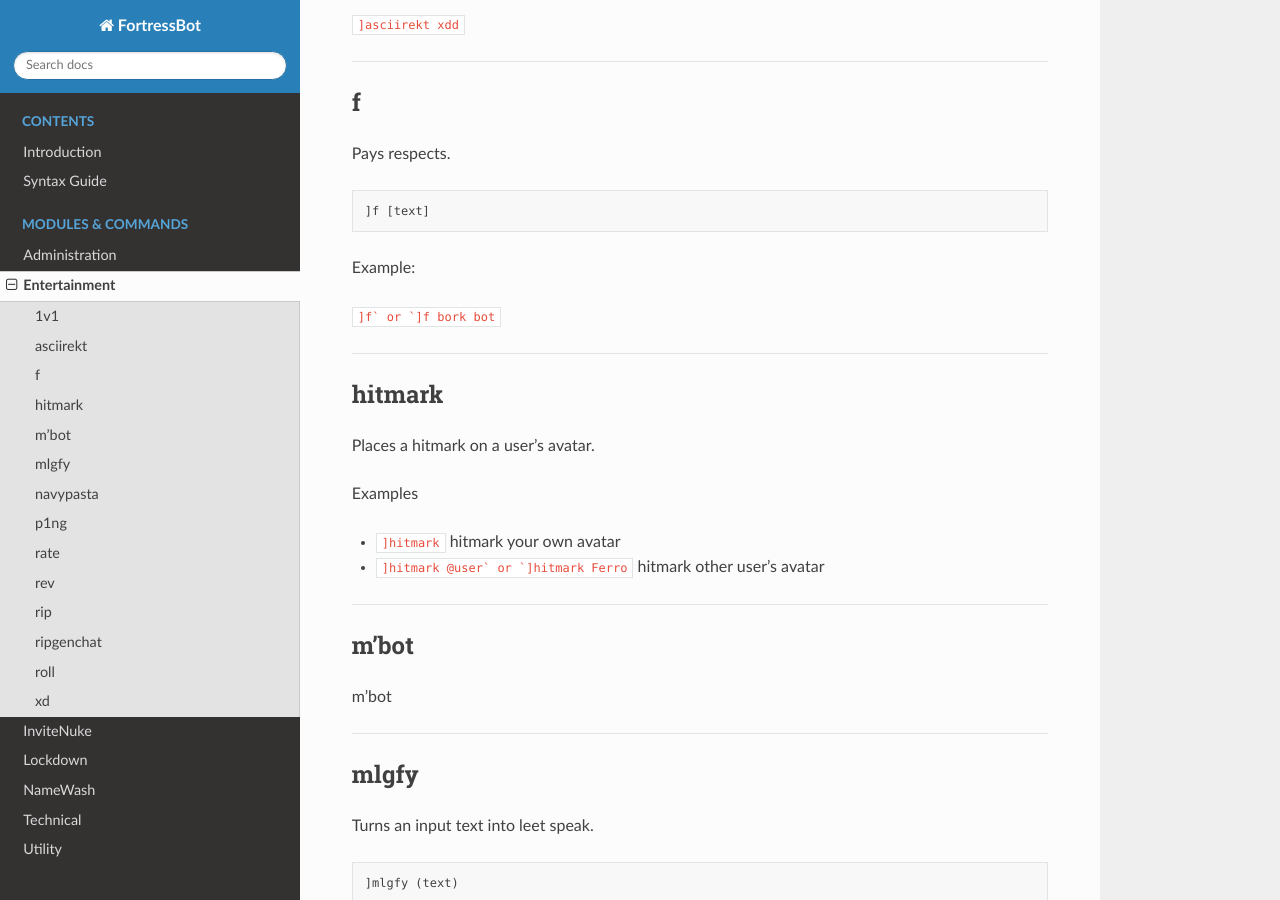
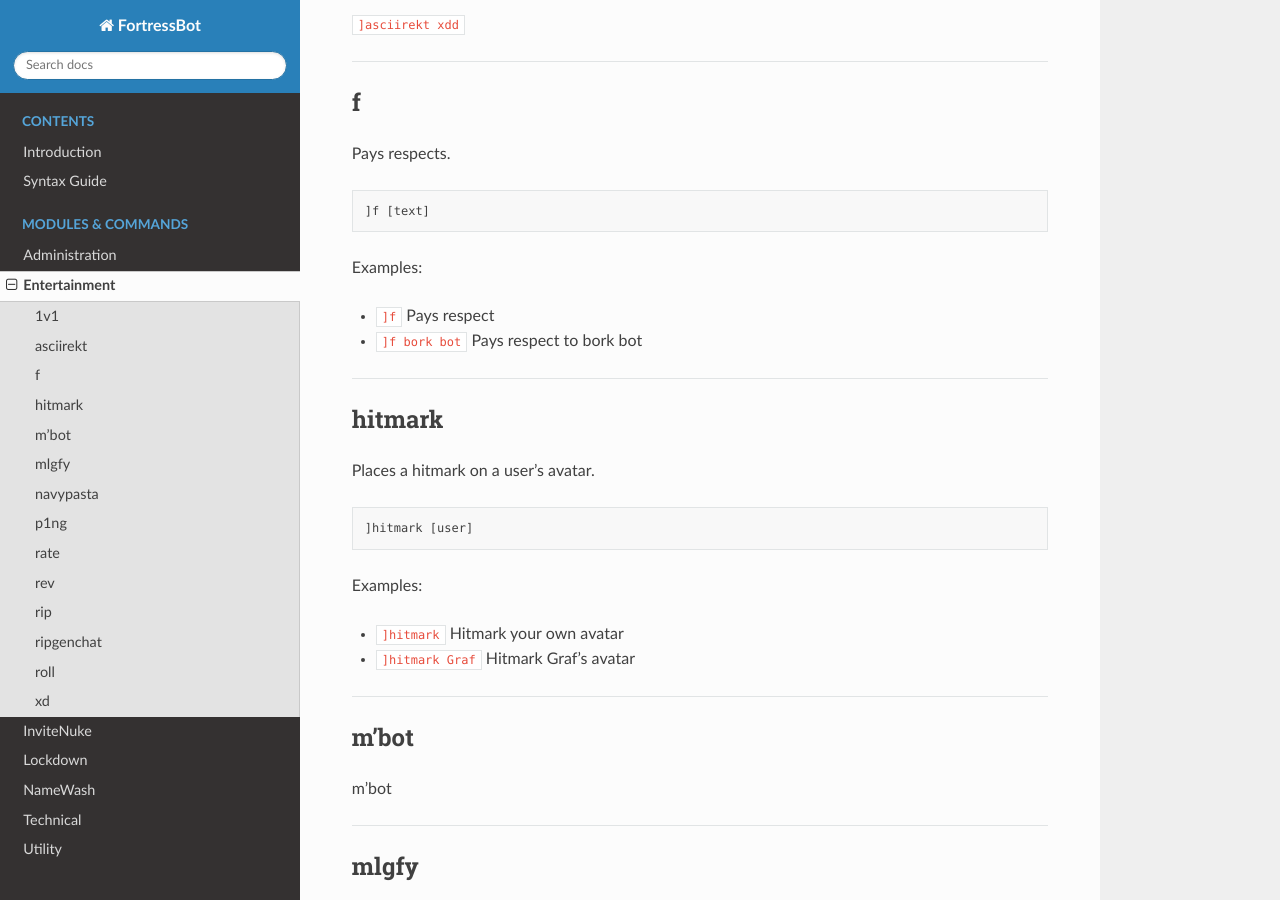
Before and after one commit to StahlFerro/FortressBot, a Sphinx documentation site: the page built from docs/source/entertainment.rst, in a window 1280 px wide and 900 px high, scrolled down 666 px. Built offline with Sphinx 7.4.7 and the Read the Docs theme 2.0.0, drawn with Linux system fonts in a browser that asks for light colours; some of the changed text lies outside the part shown.

Commit message:
Fixed docstring on entertainment and utility. Updated Syntax Guide

```diff
--- a/docs/source/entertainment.rst
+++ b/docs/source/entertainment.rst
@@ -41,9 +41,14 @@
 
 	]f [text]
 
-Example:
+Examples:
 
-``]f` or `]f bork bot``
+- ``]f``
+  Pays respect
+
+- ``]f bork bot``
+  Pays respect to bork bot
+
 
 ....
 
@@ -51,13 +56,17 @@
 ---------------
 Places a hitmark on a user's avatar.
 
-Examples
+.. code::
+
+	]hitmark [user]
+
+Examples:
 
 - ``]hitmark``
-  hitmark your own avatar
+  Hitmark your own avatar
 
-- ``]hitmark @user` or `]hitmark Ferro``
-  hitmark other user's avatar
+- ``]hitmark Graf``
+  Hitmark Graf's avatar
 
 
 ....
@@ -145,11 +154,16 @@
 
 .. code::
 
-	]roll < -2147483648 - 2147483647 > [< -2147483648 - 2147483647 >]
+	]roll { -2147483648 - 2147483647 } [{ -2147483648 - 2147483647 }]
 
-Example:
+Examples:
 
-``]roll 140` or `]roll 10 100``
+- ``]roll 140``
+  Rolls between 0 and 140
+
+- ``]roll 10 100``
+  Rolls between 10 and 100
+
 
 ....
 
--- a/docs/source/utility.rst
+++ b/docs/source/utility.rst
@@ -110,7 +110,7 @@
 
 .. code::
 
-	]rolelist [number]
+	]rolelist {1 - n}
 
 Example:
 
@@ -124,11 +124,11 @@
 
 .. code::
 
-	]roletable < 1 - n >
+	]roletable { 1 - n }
 
 Example:
 
-``]roletable 1`` (page number)
+``]roletable 1``
 
 ....
 
```
Also changed, not shown: docs/source/syntax_guide.rst (+4 -7 lines).
